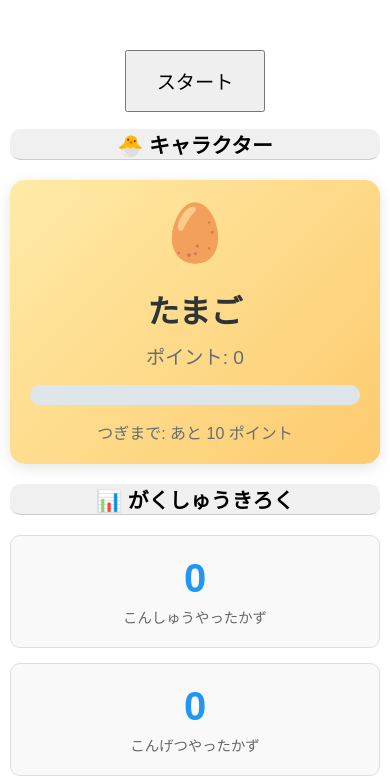
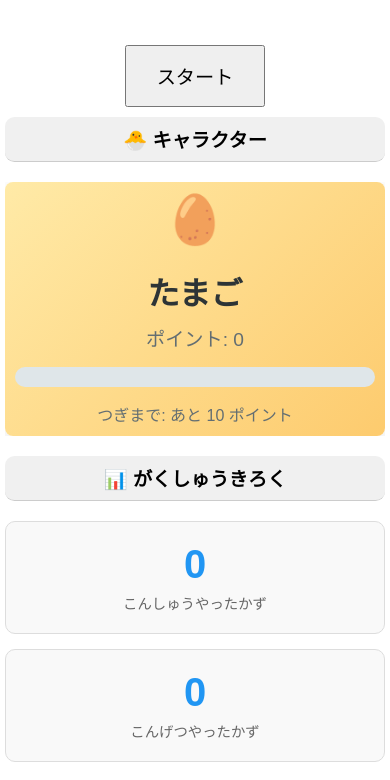
Before and after one commit to genzouw/kakezan-manabo, a website with bundled scripts: page index.html in a window 390 px wide. Shown: the top 780 px of the page. Built offline with nearby package versions, Linux system fonts and the light colour scheme.

Commit message:
fix(style): 🐛 全体的なレスポンシブデザインを改善
スクリーンショットで確認されたすべての横スクロール問題を修正しました。
特にキャラクターセクションが狭い画面で横にはみ出していた問題を解決しました。

## 変更内容

### 基本設定の改善
- bodyのpadding: 20px → 10px に縮小
- bodyに `width: 100%` と明示的な `box-sizing: border-box` を追加
- h2要素に適切なpadding、margin、`max-width: 100%` を追加

### すべてのセクションに幅制限を追加
以下のセクションに `max-width: 100%` と `overflow-x: hidden` を追加:
- #character（キャラクター）
- #history（がくしゅうきろく）
- #statistics（統計）
- #mistake-notebook（まちがいノート）
- #reward-calendar（ごほうびカレンダー）

### キャラクターコンテナの最適化
- padding: 30px → 20px に縮小
- `max-width: min(400px, 100%)` → `max-width: 100%` に変更
- `box-sizing: border-box` と `overflow-x: hidden` を追加

### モバイル向け調整
- 480px以下: bodyのpaddingを5pxに、キャラクターコンテナを15pxに縮小
- 420px以下（Pixel 7など）: 新しいメディアクエリを追加
  - bodyのpadding: 5px
  - h2のpadding: 8px
  - キャラクターコンテナのpadding: 10px
  - グリッドの最小幅をさらに縮小（85px）

## 修正の理由

スクリーンショットで確認した通り、キャラクターセクション（黄色の背景）が右側にはみ出していました。
原因は以下の要素の組み合わせでした：
1. bodyのpaddingが大きすぎた（20px）
2. キャラクターコンテナのpaddingが大きすぎた（30px）
3. 各セクションに明示的な幅制限がなかった
4. Pixel 7（412px）のような狭い画面向けの最適化が不足していた

これらをすべて修正し、どんな画面サイズでも横スクロールが発生しないようにしました。

```diff
--- a/style.css
+++ b/style.css
@@ -5,10 +5,12 @@
 body {
   font-family: sans-serif;
   text-align: center;
-  padding: 20px;
+  padding: 10px;
   margin: 0;
   overflow-x: hidden;
   max-width: 100vw;
+  width: 100%;
+  box-sizing: border-box;
 }
 
 h2 {
@@ -16,6 +18,10 @@ h2 {
   background-color: #f0f0f0;
   border-radius: 0.5em;
   border-bottom: 1px solid #ccc;
+  max-width: 100%;
+  word-wrap: break-word;
+  padding: 10px;
+  margin: 10px 0;
 }
 
 h3 {
@@ -59,6 +65,8 @@ h3 {
 #history {
   text-align: left;
   margin-top: 20px;
+  max-width: 100%;
+  overflow-x: hidden;
 }
 
 .history-table {
@@ -300,6 +308,8 @@ h3 {
 #statistics {
   text-align: left;
   margin-top: 20px;
+  max-width: 100%;
+  overflow-x: hidden;
 }
 
 .summary-cards {
@@ -383,6 +393,8 @@ h3 {
 #mistake-notebook {
   text-align: left;
   margin-top: 20px;
+  max-width: 100%;
+  overflow-x: hidden;
 }
 
 .mistake-cards {
@@ -433,15 +445,19 @@ h3 {
 #character {
   text-align: center;
   margin: 20px 0;
+  max-width: 100%;
+  overflow-x: hidden;
 }
 
 .character-container {
   background: linear-gradient(135deg, #ffeaa7 0%, #fdcb6e 100%);
   border-radius: 15px;
-  padding: 30px;
+  padding: 20px;
   box-shadow: 0 4px 15px rgba(0, 0, 0, 0.1);
-  max-width: min(400px, 100%);
+  max-width: 100%;
   margin: 0 auto;
+  box-sizing: border-box;
+  overflow-x: hidden;
 }
 
 .character-emoji {
@@ -586,6 +602,7 @@ h3 {
   margin-top: 20px;
   max-width: 100%;
   overflow-x: hidden;
+  padding: 0;
 }
 
 .calendar-streak {
@@ -788,6 +805,10 @@ h3 {
 }
 
 @media (max-width: 480px) {
+  body {
+    padding: 5px;
+  }
+
   #question {
     font-size: 2.5em;
   }
@@ -795,6 +816,11 @@ h3 {
   .choice-btn {
     font-size: 1.8em;
     max-width: calc(50% - 5px);
+  }
+
+  .character-container {
+    padding: 15px;
+    border-radius: 10px;
   }
 
   .summary-cards {
@@ -867,3 +893,40 @@ h3 {
     grid-template-columns: 1fr;
   }
 }
+
+/* 超狭い画面（Pixel 7など）向け */
+@media (max-width: 420px) {
+  body {
+    padding: 5px;
+  }
+
+  h2 {
+    padding: 8px;
+    font-size: 1.2em;
+  }
+
+  .character-container {
+    padding: 10px;
+    border-radius: 8px;
+  }
+
+  .character-emoji {
+    font-size: 3em;
+  }
+
+  .calendar-streak {
+    padding: 8px;
+    font-size: 1em;
+  }
+
+  .mistake-cards,
+  .badge-collection {
+    grid-template-columns: repeat(auto-fill, minmax(85px, 1fr));
+    gap: 8px;
+  }
+
+  .mistake-card,
+  .badge-card {
+    padding: 8px;
+  }
+}
```
